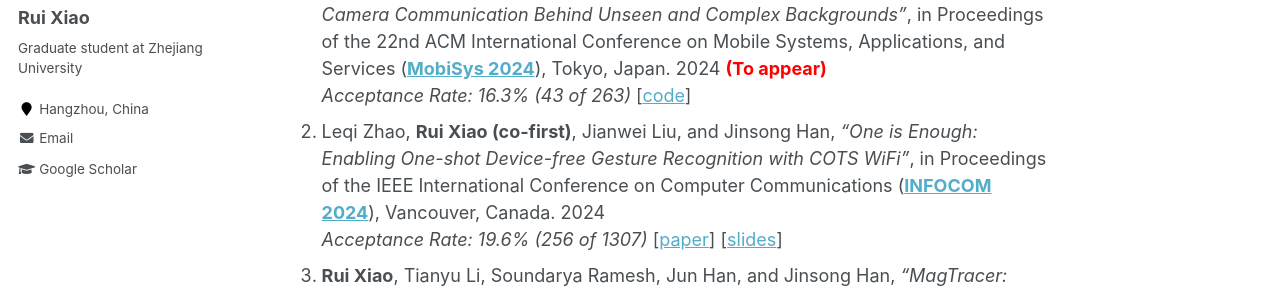
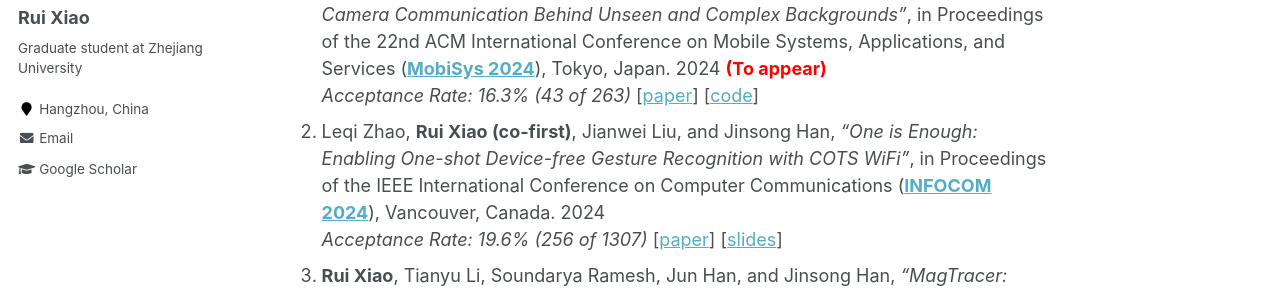
Before and after one commit to ruixiao24/ruixiao24.github.io, a Jekyll site: the page built from _pages/about.md, in a window 1280 px wide and 900 px high, scrolled down 586 px. Shown: the part 175-463 px from the top of the window. Built offline with Jekyll 4.4.1, drawn with Linux system fonts in a browser that asks for light colours.

Commit message:
Update about.md

```diff
--- a/_pages/about.md
+++ b/_pages/about.md
@@ -23,7 +23,7 @@
 
 # Publication
 1. **Rui Xiao**, Leqi Zhao, Feng Qian, Lei Yang, and Jinsong Han, *"Practical Optical Camera Communication Behind Unseen and Complex Backgrounds"*, in Proceedings of the 22nd ACM International Conference on Mobile Systems, Applications, and Services (**[MobiSys 2024](https://sigmobile.org/mobisys/2024/)**), Tokyo, Japan. 2024 <span style="color:red"> **(To appear)**</span>
-    *Acceptance Rate: 16.3% (43 of 263)* [[code](https://github.com/ruixiao24/winklink-mobisys2024)]
+    *Acceptance Rate: 16.3% (43 of 263)* [[paper](https://ruixiao24.github.io/files/winklink-mobisys24.pdf)] [[code](https://github.com/ruixiao24/winklink-mobisys2024)]
 1. Leqi Zhao, **Rui Xiao (co-first)**, Jianwei Liu, and Jinsong Han, *"One is Enough: Enabling One-shot Device-free Gesture Recognition with COTS WiFi"*, in Proceedings of the IEEE International Conference on Computer Communications (**[INFOCOM 2024](https://infocom2024.ieee-infocom.org/)**), Vancouver, Canada. 2024
     *Acceptance Rate: 19.6% (256 of 1307)* [[paper](https://ruixiao24.github.io/files/onesense-infocom24.pdf)] [[slides](https://ruixiao24.github.io/files/OneSense.pdf)]
 1. **Rui Xiao**, Tianyu Li, Soundarya Ramesh, Jun Han, and Jinsong Han, *"MagTracer: Detecting GPU Cryptojacking Attacks via Magnetic Leakage Signals"*, in Proceedings of the 29th International Conference on Mobile Computing and Networking (**[MobiCom 2023](https://sigmobile.org/mobicom/2023/)**), Madrid, Spain. 2023
```
